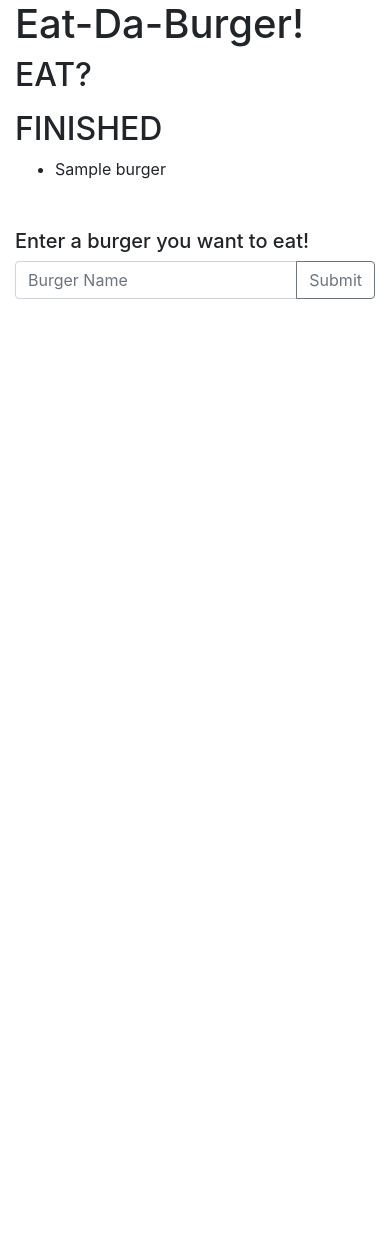
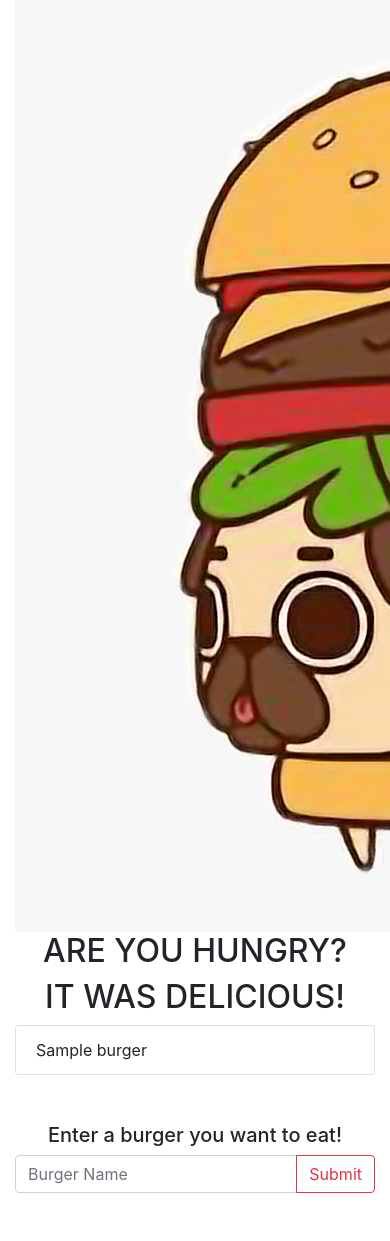
Before and after one commit to sylhuynh/burger, a Node server app: template views/index.handlebars in a window 390 px wide; the page is wider, and only the part inside the window is pictured. Before the commit the page ends 299 px from the top of that part, so only its background shows below. Run offline with Node 20, Linux system fonts and the light colour scheme; the template is opened without the code that fills it: most values are stand-ins (such as "Sample title", 1, 10 or a date in 2020); some libraries are stand-ins or nearby versions.

Commit message:
changed styles on the index homepage

```diff
--- a/controllers/homeController.js
+++ b/controllers/homeController.js
@@ -19,10 +19,6 @@
 });
 
 router.patch("/api/burgers/:id", (req, res) => {
-    if (req.body.burger_name !== undefined || !req.body.devoured) {
-        return res.sendStatus(405);
-    }
-
     const id = parseInt(req.params.id);
     if (Number.isNaN(id)){
         return res.sendStatus(404);
--- a/package.json
+++ b/package.json
@@ -7,7 +7,6 @@
     "test": "echo \"Error: no test specified\" && exit 1",
     "start": "node server.js",
     "watch": "nodemon server.js"
-
   },
   "repository": {
     "type": "git",
@@ -23,7 +22,8 @@
   "dependencies": {
     "express": "^4.17.1",
     "express-handlebars": "^4.0.3",
-    "mysql": "^2.18.1"
+    "mysql": "^2.18.1",
+    "path": "^0.12.7"
   },
   "devDependencies": {
     "nodemon": "^2.0.3"
--- a/server.js
+++ b/server.js
@@ -1,3 +1,4 @@
+const path = require("path");
 const express = require("express");
 const exphbs = require("express-handlebars");
 const homeControllerRoutes = require("./controllers/homeController")
@@ -8,6 +9,8 @@
 app.engine("handlebars", exphbs({ defaultLayout: "main" }));
 app.set("view engine", "handlebars");
 
+app.use(express.static("/public"));
+
 app.use(express.urlencoded({ extended: true }));
 app.use(express.json());
 
--- a/views/index.handlebars
+++ b/views/index.handlebars
@@ -1,37 +1,69 @@
+<div class="row">
+  <div class="col-sm">
     <header class="container">
-  <h1>Eat-Da-Burger!</h1>
+    <img src="/images/burger-img.png">
     </header>
+  </div>
+</div>
 
+<div class="row">
+  <div class="col-sm-6">
     <section class="container">
-  <h2>EAT?</h2>
-  <ul>
+      <h2 class= "text-center">ARE YOU HUNGRY?</h2>
+      <ul class="list-group">
         {{#each burgers }}
         {{#unless devoured }}
-    <li>{{burger_name}}</li>
+        <li class="list-group-item text-left">{{burger_name}}<button data-id="{{ id }}"
+            class="eaten btn btn-info btn-sm ml-5 float-right">Devour it!</button></li>
         {{/unless}}
         {{/each}}
       </ul>
     </section>
 
+  </div>
+  <div class="col-sm-6">
     <section class="container">
-  <h2>FINISHED</h2>
-  <ul>
+      <h2 class= "text-center">IT WAS DELICIOUS!</h2>
+      <ul class="list-group">
         {{#each burgers }}
         {{#if devoured}}
-    <li>{{burger_name}}</li>
+        <li class="list-group-item text-left">{{burger_name}}</li>
         {{/if}}
         {{/each}}
       </ul>
     </section>
 
-<section class = "container my-5">
-  <h5>Enter a burger you want to eat!</h5>
-  <form action="/api/burgers" method = "POST">
+  </div>
+</div>
+
+<div class="row">
+  <div class="col-sm">
+    <section class="container my-5">
+      <h5 class="text-center"> Enter a burger you want to eat!</h5>
+      <form action="/api/burgers" method="POST">
         <div class="input-group mb-3">
-      <input name = "burger_name" type="text" class="form-control" placeholder="Burger Name" aria-label="insert burger name">
+          <input name="burger_name" type="text" class="form-control" placeholder="Burger Name"
+            aria-label="insert burger name">
           <div class="input-group-append">
-        <button class="btn btn-outline-secondary" type="submit" >Submit</button>
+            <button class="btn btn-outline-danger" type="submit">Submit</button>
           </div>
         </div>
       </form>
     </section>
+  </div>
+</div>
+
+<script>
+  $(() => {
+    $(".eaten").on("click", function() {
+        const id = $(this).attr("data-id");
+        $.ajax({
+            url: `/api/burgers/${id}`,
+            method: "PATCH",
+            data: {devoured: true}
+        }).then(()=>{
+            location.reload();
+        })
+    })
+});
+</script>
--- a/views/layouts/main.handlebars
+++ b/views/layouts/main.handlebars
@@ -9,24 +9,17 @@
   <!-- Bootstrap CSS -->
   <link rel="stylesheet" href="https://stackpath.bootstrapcdn.com/bootstrap/4.4.1/css/bootstrap.min.css"
     integrity="sha384-Vkoo8x4CGsO3+Hhxv8T/Q5PaXtkKtu6ug5TOeNV6gBiFeWPGFN9MuhOf23Q9Ifjh" crossorigin="anonymous">
+  <title>Eat-Da-Burger!</title>
 
-  <title>Hello, world!</title>
+  <!-- jQuery -->
+  <script src="https://code.jquery.com/jquery-3.5.0.min.js"
+    integrity="sha256-xNzN2a4ltkB44Mc/Jz3pT4iU1cmeR0FkXs4pru/JxaQ=" crossorigin="anonymous"></script>
+
 </head>
 
 <body>
   {{{body}}}
 
-  <!-- Optional JavaScript -->
-  <!-- jQuery first, then Popper.js, then Bootstrap JS -->
-  <script src="https://code.jquery.com/jquery-3.4.1.slim.min.js"
-    integrity="sha384-J6qa4849blE2+poT4WnyKhv5vZF5SrPo0iEjwBvKU7imGFAV0wwj1yYfoRSJoZ+n"
-    crossorigin="anonymous"></script>
-  <script src="https://cdn.jsdelivr.net/npm/popper.js@1.16.0/dist/umd/popper.min.js"
-    integrity="sha384-Q6E9RHvbIyZFJoft+2mJbHaEWldlvI9IOYy5n3zV9zzTtmI3UksdQRVvoxMfooAo"
-    crossorigin="anonymous"></script>
-  <script src="https://stackpath.bootstrapcdn.com/bootstrap/4.4.1/js/bootstrap.min.js"
-    integrity="sha384-wfSDF2E50Y2D1uUdj0O3uMBJnjuUD4Ih7YwaYd1iqfktj0Uod8GCExl3Og8ifwB6"
-    crossorigin="anonymous"></script>
 </body>
 
 </html>
```
Also changed, not shown: public/js/burgers.js (added, +12 -0 lines), public/css/styles.css (added), public/images/burger-img.png (added), 1 other file. Lines whose indentation alone changed are shown as unchanged.
